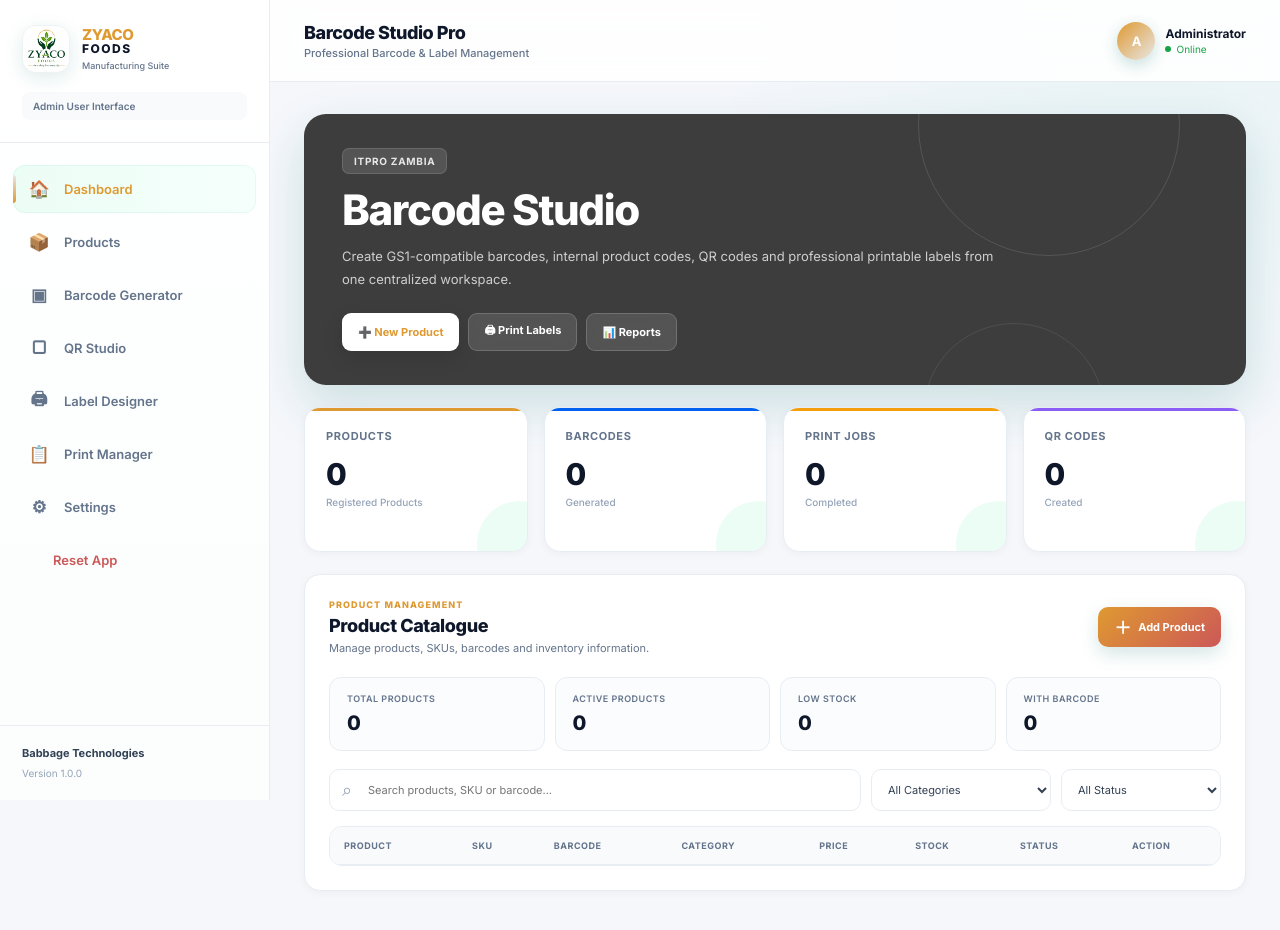
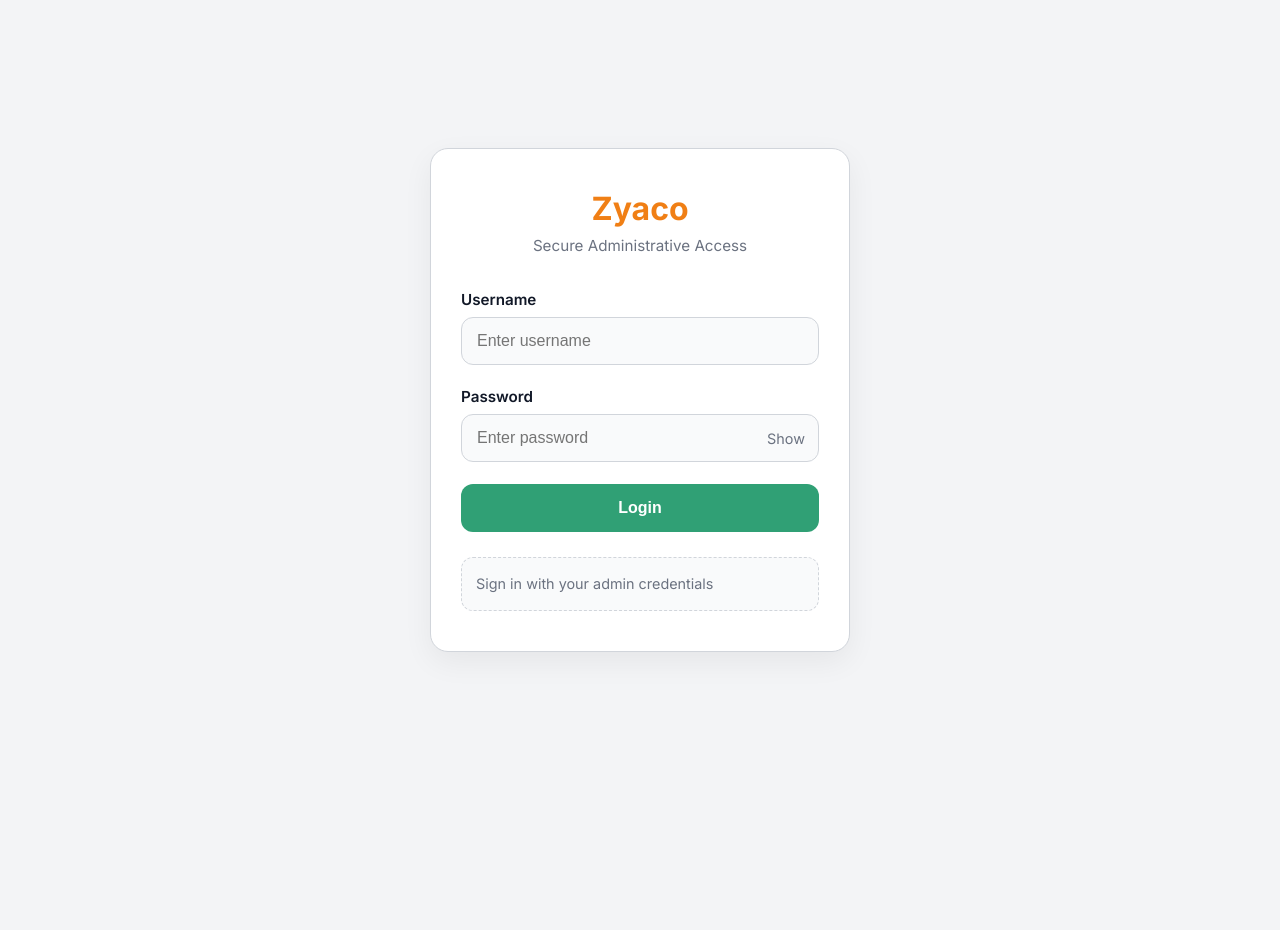
Before and after one commit to sofmast/zyadmin, a plain HTML site: page index.html in a window 1280 px wide. After the commit the page ends 800 px from the top, so only its background shows below. Drawn offline with Linux system fonts and the light colour scheme.

Commit message:
Update index.html

```diff
--- a/index.html
+++ b/index.html
@@ -1,538 +1,82 @@
+
 <!DOCTYPE html>
 <html lang="en">
-
 <head>
-
-<meta charset="UTF-8">
-
-<meta name="viewport"
-content="width=device-width, initial-scale=1.0">
-
-<title>
-Barcode Studio Pro | Babbage Technologies
-</title>
-
-<link rel="stylesheet" href="CSS/dashboard.css">
-<!--link rel="stylesheet" href="CSS/sidebar.css">
-<link rel="stylesheet" href="CSS/responsive.css"-->
+<meta charset="UTF-8" />
+<meta name="viewport" content="width=device-width, initial-scale=1.0" />
+<title>Zyaco Admin Login</title>
 
 <link rel="preconnect" href="https://fonts.googleapis.com">
+<link rel="preconnect" href="https://fonts.gstatic.com" crossorigin>
+<link href="https://fonts.googleapis.com/css2?family=Inter:wght@400;500;600;700&display=swap" rel="stylesheet">
+<link rel="stylesheet" href="CSS/admin-login.css">
 
-<link rel="preconnect"
-href="https://fonts.gstatic.com"
-crossorigin>
+<style>
 
-<link href="https://fonts.googleapis.com/css2?family=Inter:wght@300;400;500;600;700;800&display=swap"
-rel="stylesheet">
-
-<script src="https://cdn.jsdelivr.net/npm/jsbarcode@3.11.6/dist/JsBarcode.all.min.js"></script>
+</style>
 </head>
-
 <body>
 
+<div class="login-container">
 
-<!-- =========================
-SIDEBAR
-========================= -->
-
-<aside class="sidebar">
-
-<div class="brand">
-
-<div id="brandWrapper">
-
-<div class="logo-container">
-
-<img
-src="images/logo.jpeg"
-alt="ZYACO Logo"
-width="55">
-
+  <div class="logo-area">
+    <h1 style="color: rgb(240, 127, 21);">Zyaco</h1>
+    <p>Secure Administrative Access</p>
   </div>
 
-<div>
+  <form id="loginForm">
 
-<span id="zyaco">
-ZYACO
+    <div class="form-group">
+      <label for="username">Username</label>
+      <input
+        type="text"
+        id="username"
+        placeholder="Enter username"
+        autocomplete="off"
+        required
+      />
+    </div>
+
+    <div class="form-group">
+      <label for="password">Password</label>
+
+      <div class="password-wrapper">
+
+        <input
+          type="password"
+          id="password"
+          placeholder="Enter password"
+          required
+        />
+
+        <span class="toggle-password" id="togglePassword">
+          Show
         </span>
-
-<span id="foods">
-FOODS
-</span>
-
-<small>
-Manufacturing Suite
-</small>
 
       </div>
 
     </div>
 
-<span>
-Admin User Interface
-</span>
-
-</div>
-
-
-
-<ul class="menu">
-
-<li class="active" id="home">
-<span>🏠</span>
-Dashboard
-</li>
-
-<li id="prods">
-<span>📦</span>
-Products
-</li>
-
-<li id="barcodegen">
-<span>▣</span>
-Barcode Generator
-</li>
-
-<li id="QRcode">
-<span>▢</span>
-QR Studio
-</li>
-
-<li id="label">
-<span>🖨</span>
-Label Designer
-</li>
-
-<li id="printManager">
-<span>📋</span>
-Print Manager
-</li>
-
-<li id="settings">
-<span>⚙</span>
-Settings
-</li>
-
-<li id="resetKey" style="color:#CC5858; text-align: center; padding-left: 40px;">
-Reset App
-</li>
-
-</ul>
-
-
-
-<div class="sidebar-footer">
-
-<strong>Babbage Technologies</strong>
-
-<br>
-
-Version 1.0.0
-
-</div>
-
-</aside>
-
-
-
-<!-- =========================
-MAIN
-========================= -->
-
-<div class="main">
-
-
-<header class="topbar">
-
-<div class="topbar-left">
-
-<button id="menuBtn">
-
-☰
-
+    <button type="submit" class="login-btn">
+      Login
     </button>
 
-<div>
+    <div class="message" id="message"></div>
 
-<h1>
+  </form>
 
-Barcode Studio Pro
-
-</h1>
-
+  <div class="info-box">
     <p>
-
-Professional Barcode & Label Management
-
+      Sign in with your admin credentials
     </p>
-
   </div>
 
 </div>
 
-
-<div class="topbar-right">
-
-<div class="user-card">
-
-<div class="avatar">
-
-A
-
-</div>
-
-<div>
-
-<strong>
-
-Administrator
-
-</strong>
-
-<small>
-
-Online
-
-</small>
-
-</div>
-
-</div>
-
-</div>
-
-</header>
+<script src="JS/admin-login.js">
 
 
-
-
-<main class="content">
-
-
-
-<section class="welcome">
-
-
-<div id="companyName">
-
-ITpro Zambia
-
-</div>
-
-
-<h2 id="heding">
-
-Barcode Studio
-
-</h2>
-
-
-<p>
-
-Create GS1-compatible barcodes, internal product codes,
-QR codes and professional printable labels from one
-centralized workspace.
-
-</p>
-
-
-
-<div class="welcome-actions">
-
-<button>
-
-➕ New Product
-
-</button>
-
-<button>
-
-🖨 Print Labels
-
-</button>
-
-<button>
-
-📊 Reports
-
-</button>
-
-</div>
-
-
-</section>
-
-
-
-
-<section class="dashboard-grid">
-
-
-<div class="card">
-
-<h3>
-
-Products
-
-</h3>
-
-<h2>
-
-0
-
-</h2>
-
-<p>
-
-Registered Products
-
-</p>
-
-</div>
-
-
-
-<div class="card">
-
-<h3>
-
-Barcodes
-
-</h3>
-
-<h2>
-
-0
-
-</h2>
-
-<p>
-
-Generated
-
-</p>
-
-</div>
-
-
-
-<div class="card">
-
-<h3>
-
-Print Jobs
-
-</h3>
-
-<h2>
-
-0
-
-</h2>
-
-<p>
-
-Completed
-
-</p>
-
-</div>
-
-
-
-<div class="card">
-
-<h3>
-
-QR Codes
-
-</h3>
-
-<h2>
-
-0
-
-</h2>
-
-<p>
-
-Created
-
-</p>
-
-</div>
-
-
-</section>
-
-
-
-<section class="workspace" id="workspace">
-
-    <div class="workspace-header">
-
-        <div>
-            <span class="section-eyebrow">
-                PRODUCT MANAGEMENT
-            </span>
-
-            <h3>
-                Product Catalogue
-            </h3>
-
-            <p>
-                Manage products, SKUs, barcodes and inventory information.
-            </p>
-        </div>
-
-        <button
-            class="primary-btn"
-            id="addProductBtn"
-            type="button">
-
-            <span>＋</span>
-            Add Product
-
-        </button>
-
-    </div>
-
-    <div class="product-stats">
-
-        <div class="product-stat">
-            <span>Total Products</span>
-            <strong id="totalProducts">0</strong>
-        </div>
-
-        <div class="product-stat">
-            <span>Active Products</span>
-            <strong id="activeProducts">0</strong>
-        </div>
-
-        <div class="product-stat">
-            <span>Low Stock</span>
-            <strong id="lowStockProducts">0</strong>
-        </div>
-
-        <div class="product-stat">
-            <span>With Barcode</span>
-            <strong id="barcodedProducts">0</strong>
-        </div>
-
-    </div>
-
-    <div class="product-toolbar">
-
-        <div class="product-search">
-
-            <span>⌕</span>
-
-            <input
-                type="search"
-                id="productSearch"
-                placeholder="Search products, SKU or barcode..."
-                autocomplete="off">
-
-        </div>
-
-        <select id="categoryFilter">
-
-            <option value="all">
-                All Categories
-            </option>
-
-        </select>
-
-        <select id="statusFilter">
-
-            <option value="all">
-                All Status
-            </option>
-
-            <option value="active">
-                Active
-            </option>
-
-            <option value="inactive">
-                Inactive
-            </option>
-
-        </select>
-
-    </div>
-
-    <div class="products-table-wrapper">
-
-        <table class="products-table">
-
-            <thead>
-
-                <tr>
-
-                    <th>Product</th>
-
-                    <th>SKU</th>
-
-                    <th>Barcode</th>
-
-                    <th>Category</th>
-
-                    <th>Price</th>
-
-                    <th>Stock</th>
-
-                    <th>Status</th>
-
-                    <th>Action</th>
-
-                </tr>
-
-            </thead>
-
-            <tbody id="productsTableBody"></tbody>
-
-        </table>
-
-    </div>
-
-    <div
-        class="products-empty"
-        id="productsEmpty">
-
-        <div class="empty-icon">
-            📦
-        </div>
-
-        <h4>
-            No products found
-        </h4>
-
-        <p>
-            Add your first product to begin building your catalogue.
-        </p>
-
-        <button
-            class="primary-btn"
-            id="emptyAddProductBtn"
-            type="button">
-
-            ＋ Add First Product
-
-        </button>
-
-    </div>
-
-</section>
-
-
-
-</main>
-
-</div>
-
-
-<script src="JS/dashboard.js"></script>
+</script>
 
 </body>
-
 </html>
```
Lines whose indentation alone changed are shown as unchanged.
